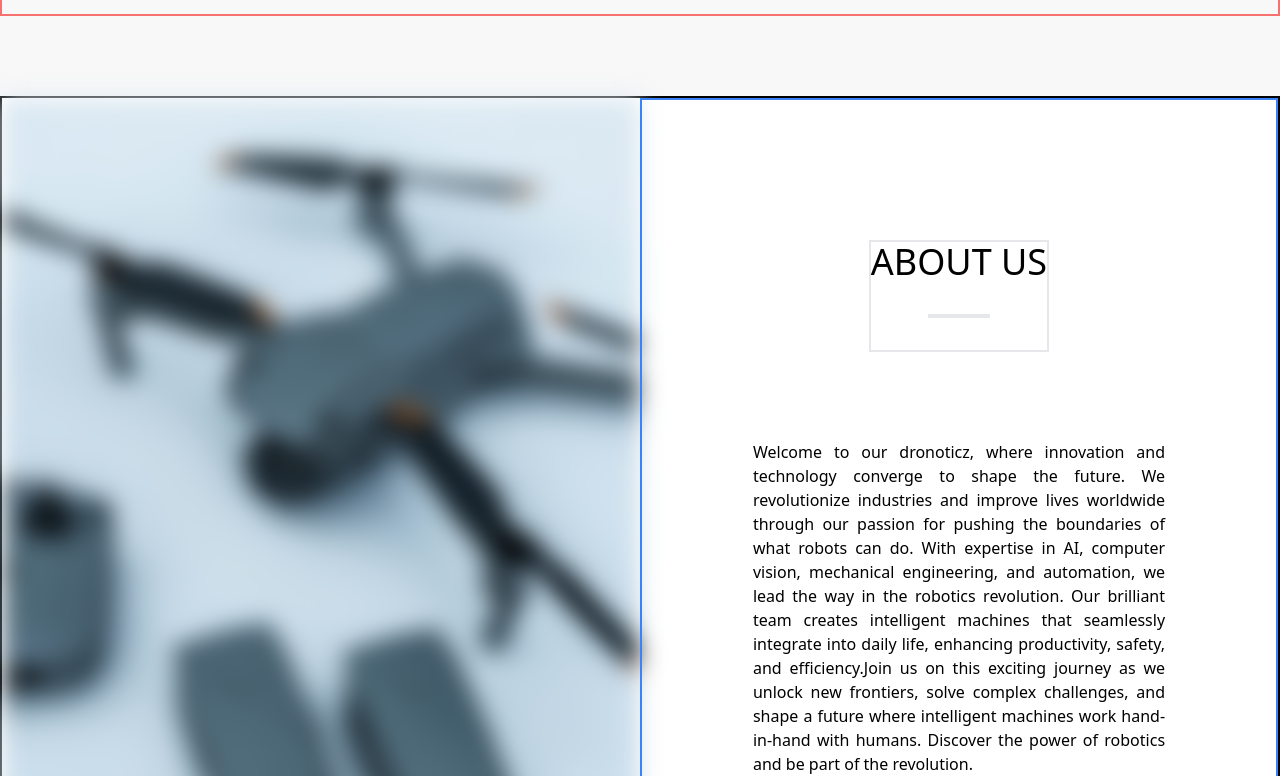
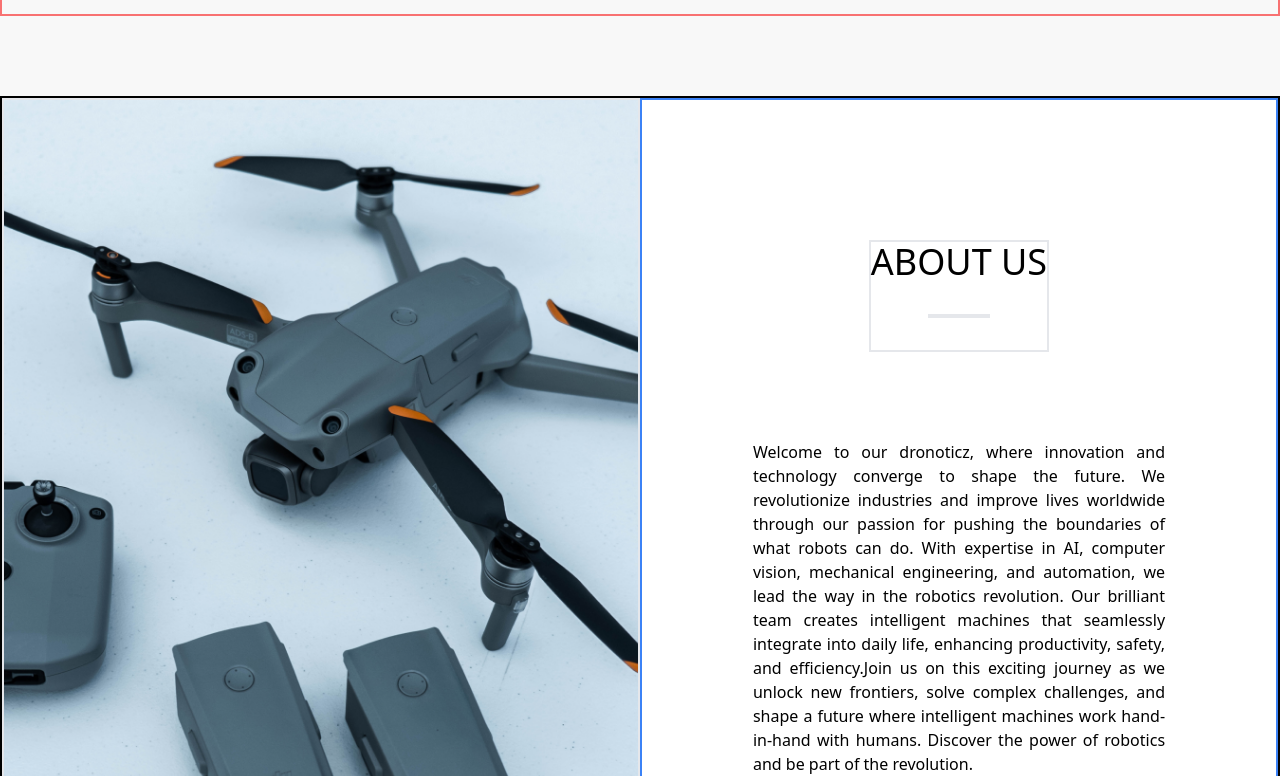
Before and after one commit to ThembaMtshelwane/assignment-1, a React (Vite) app: page / in a window 1280 px wide. Shown: the part 1524-2300 px from the top of the page. Built offline with nearby package versions, Linux system fonts and the light colour scheme.

Commit message:
About : minor fix

```diff
--- a/src/Components/AboutSection/AboutSection.jsx
+++ b/src/Components/AboutSection/AboutSection.jsx
@@ -7,7 +7,7 @@ function About() {
       id="about"
     >
       <section
-        className="md:w-[50%] h-full border-2 absolute md:static md:opacity-100 w-full blur-md opacity-30 -z-10"
+        className="md:w-[50%] h-full border-2 absolute md:static md:opacity-100 w-full blur-md md:blur-none opacity-30 -z-10"
         style={{
           backgroundImage: "url(drone8.png)",
           backgroundRepeat: "no-repeat",
```
